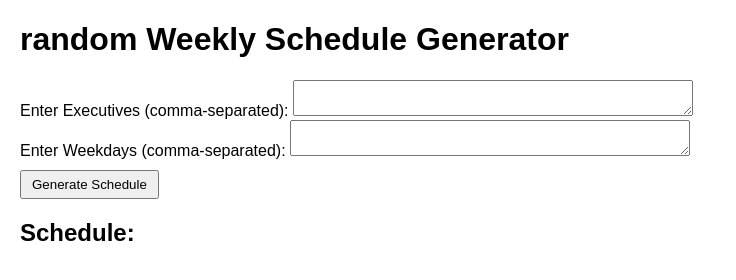
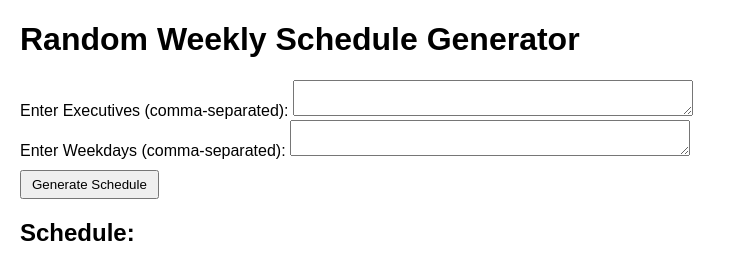
Before and after one commit to richardborde/weekly-schedule, a plain HTML site: page index.html in a window 1280 px wide. Shown: the whole page, without its empty margins (0-736 px from the left). Drawn offline with Linux system fonts and the light colour scheme.

Commit message:
HeaderCorrected

```diff
--- a/index.html
+++ b/index.html
@@ -7,7 +7,7 @@
     <link rel="stylesheet" href="style.css">
 </head>
 <body>
-    <h1>random Weekly Schedule Generator</h1>
+    <h1>Random Weekly Schedule Generator</h1>
     <label for="executives">Enter Executives (comma-separated):</label>
     <textarea id="executives" rows="2" cols="50"></textarea><br>
     <label for="weekdays">Enter Weekdays (comma-separated):</label>
```
